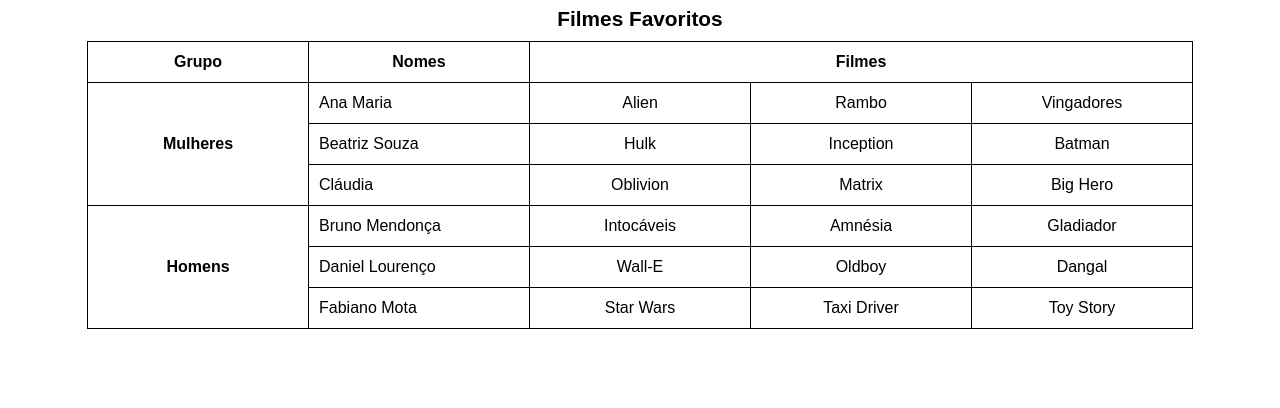
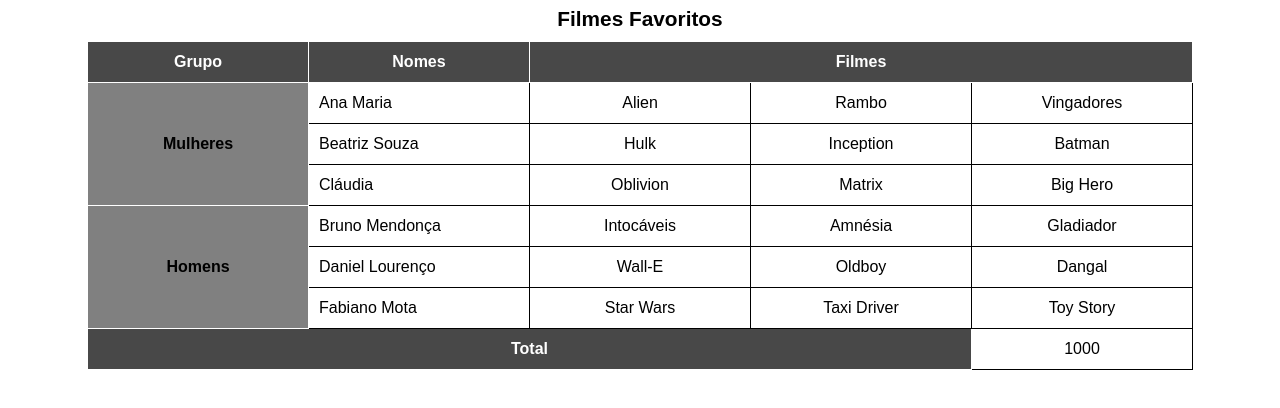
Before and after one commit to Nivelton/html-css, a plain HTML site: page M3/ex23/tabela4.html in a window 1280 px wide. Shown: the part 50-458 px from the top of the page. Drawn offline with Linux system fonts and the light colour scheme.

Commit message:
Update tabela4.html

```diff
--- a/M3/ex23/tabela4.html
+++ b/M3/ex23/tabela4.html
@@ -35,8 +35,19 @@
             padding: 10px;
         }
 
+        th{
+            background-color: rgba(0, 0, 0, 0.718);
+            border: 1px solid white;
+            color: white;
+        }
+
         .nome{
             text-align: left;
+        }
+
+        .Genero {
+            background-color: rgb(128, 128, 128);
+            color: black;
         }
 
     </style>
@@ -49,12 +60,14 @@
         </caption>
         <thead>
             <tr>
-                <th class="G">Grupo</th>
-                <th>Nomes</th>
-                <th colspan="3">Filmes</th>
+                <th class="G" scope="col">Grupo</th>
+                <th scope="col">Nomes</th>
+                <th colspan="3" scope="colgroup">Filmes</th>
             </tr>
+        </thead>
+        <tbody>
             <tr>
-                <th rowspan="3">Mulheres</th>
+                <th rowspan="3" class="Genero" scope="rowgroup">Mulheres</th>
                 <td class="nome">Ana Maria</td>
                 <td>Alien</td>
                 <td>Rambo</td>
@@ -73,7 +86,7 @@
                 <td>Big Hero</td>
             </tr>
             <tr>
-                <th rowspan="3">Homens</th>
+                <th rowspan="3" class="Genero" scope="rowgroup">Homens</th>
                 <td class="nome">Bruno Mendonça</td>
                 <td>Intocáveis</td>
                 <td>Amnésia</td>
@@ -91,10 +104,11 @@
                 <td>Taxi Driver</td>
                 <td>Toy Story</td>
             </tr>
-        </thead>
-        <tbody>
-
         </tbody>
+        <tfoot>
+            <th colspan="4" scope="row">Total</th>
+            <td>1000</td>
+        </tfoot>
     </table>
 </body>
 </html>
```
